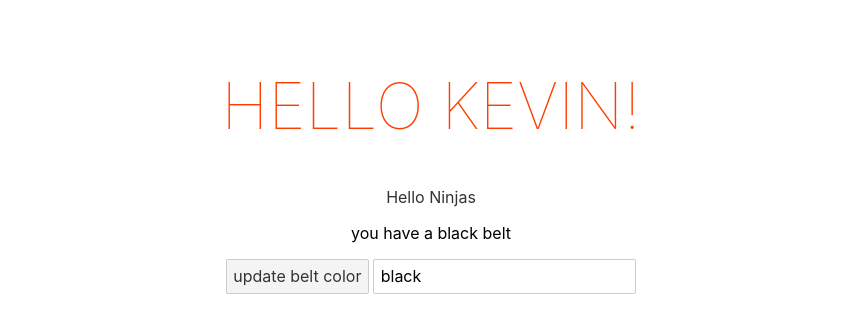
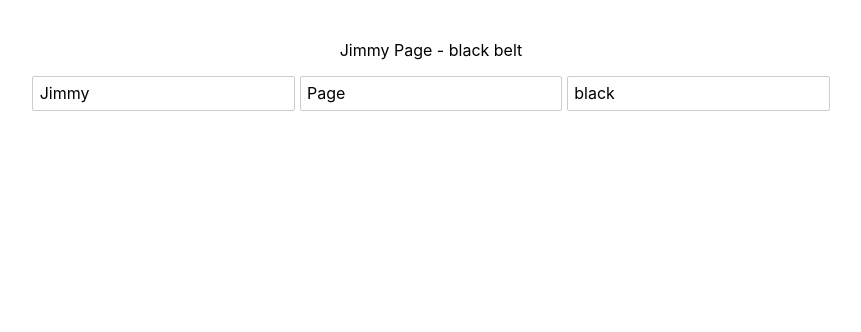
Before and after one commit to mrfinesse47/svelte-tutorial, a Svelte app: page / in a window 1280 px wide. Shown: the top 332 px of the page, without its empty margins (209-1070 px from the left). Built offline with nearby package versions, Linux system fonts and the light colour scheme.

Commit message:
https://www.youtube.com/watch?v=sGmSSULKJwE&list=PL4cUxeGkcC9hlbrVO_2QFVqVPhlZmz7tO&index=6&ab_channel=TheNetNinja

```diff
--- a/src/App.svelte
+++ b/src/App.svelte
@@ -1,6 +1,18 @@
 <script>
-	let name = "Kevin";
+	let firstName = "Jimmy"
+	let lastName = "Page";
 	let beltColor = "black";
+
+	$: fullName = `${firstName} ${lastName}`//reactive value
+	// $: console.log(beltColor)//will run any time a value changes
+	// $: console.log(fullName)
+
+	//or you can use a code block rather than 2 $:
+
+	$: {
+		console.log(beltColor)//will run any time a value changes
+		console.log(fullName)
+	}
 
 	const handleClick =()=>{
 		beltColor = "orange"
@@ -12,12 +24,9 @@
 </script>
 
 <main>
-	<h1>Hello {name}!</h1>
-	<p>Hello Ninjas</p>
-	<p style="color:{beltColor}">you have a {beltColor} belt</p>
-	<button on:click={handleClick}>update belt color</button>
-	<!-- <input type="text" on:input={handleInput} value={beltColor}> -->
-	<!-- equivalent  -->
+	<p style="color:{beltColor}">{fullName} - {beltColor} belt</p>
+	<input type="text" bind:value={firstName}>
+	<input type="text" bind:value={lastName}>
 	<input type="text" bind:value={beltColor}>
 </main>
 
```
